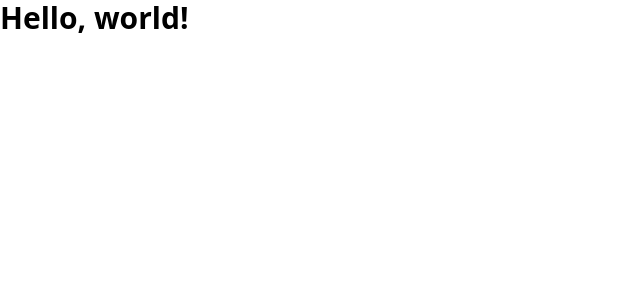
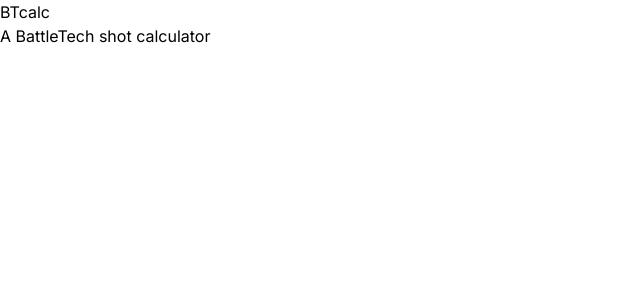
Before and after one commit to muriqui/btcalc, a React (Vite) app: page / in a window 1280 px wide. Shown: the top 300 px of the page, without its empty margins (0-640 px from the left). Built offline with nearby package versions, Linux system fonts and the light colour scheme.

Commit message:
Set base font, app title, and full-height root container.

```diff
--- a/index.html
+++ b/index.html
@@ -1,8 +1,8 @@
 <!doctype html>
-<html lang="en">
+<html lang="en" class="h-full">
   <head>
     <meta charset="utf-8" />
-    <title>BTCalc: A BattleTech shot calculator</title>
+    <title>BTcalc: A BattleTech shot calculator</title>
     <meta
       name="description"
       content="Calculates attack roll target numbers for the BattleTech board game."
@@ -13,10 +13,16 @@
     <link rel="icon" type="image/svg+xml" href="/precision-tool.svg" />
     <link rel="mask-icon" href="/precision-tool.svg" color="#000000" />
     <link rel="apple-touch-icon" href="/precision-tool-180.png" />
+    <link rel="preconnect" href="https://fonts.googleapis.com" />
+    <link rel="preconnect" href="https://fonts.gstatic.com" crossorigin />
+    <link
+      href="https://fonts.googleapis.com/css2?family=Inter:ital,opsz,wght@0,14..32,100..900;1,14..32,100..900&display=swap"
+      rel="stylesheet"
+    />
   </head>
-  <body>
+  <body class="h-full">
     <noscript>You need to enable JavaScript to run this app.</noscript>
-    <div id="root"></div>
+    <div id="root" class="h-full"></div>
     <script type="module" src="/src/main.tsx"></script>
   </body>
 </html>
--- a/src/routes/Root.tsx
+++ b/src/routes/Root.tsx
@@ -1,3 +1,8 @@
 export default function Root() {
-  return <h1 className="text-3xl font-bold">Hello, world!</h1>;
+  return (
+    <header>
+      <h1>BTcalc</h1>
+      <p>A BattleTech shot calculator</p>
+    </header>
+  );
 }
--- a/tailwind.config.js
+++ b/tailwind.config.js
@@ -1,8 +1,14 @@
+const defaultTheme = require("tailwindcss/defaultTheme");
+
 /** @type {import('tailwindcss').Config} */
 export default {
   content: ["./index.html", "./src/**/*.{ts,tsx}"],
   theme: {
-    extend: {},
+    extend: {
+      fontFamily: {
+        sans: ["Inter", ...defaultTheme.fontFamily.sans],
+      },
+    },
   },
   plugins: [],
 };
```
Also changed, not shown: 1 other file (tests, documents, lock files or other folders).
